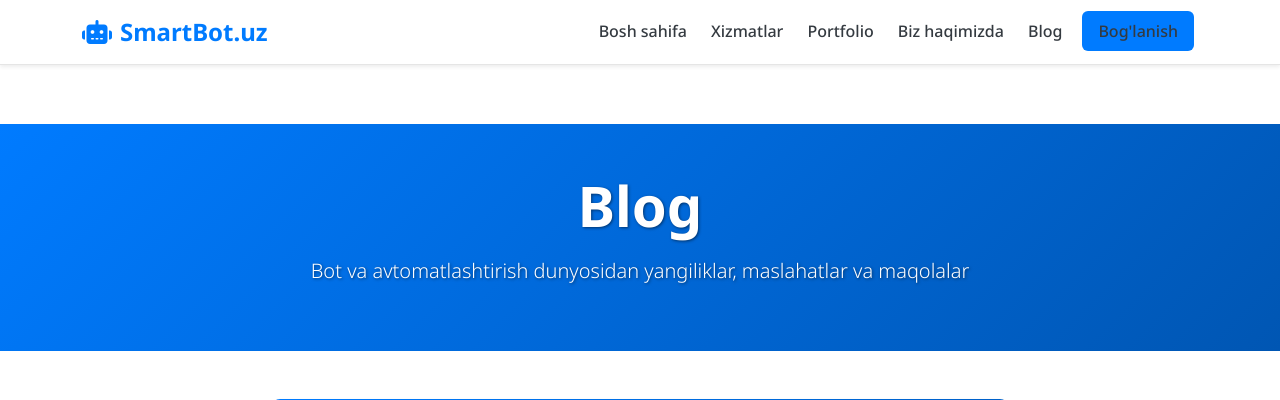
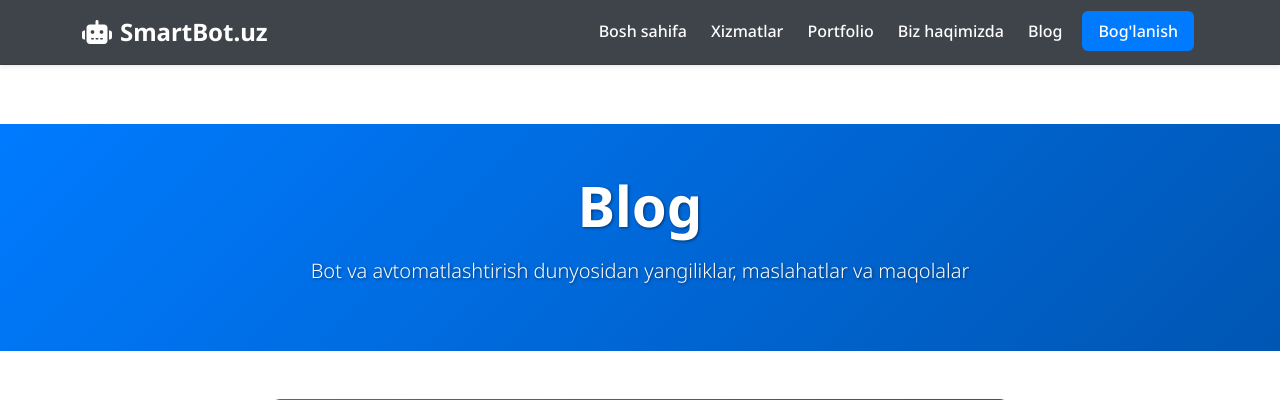
Before and after one commit to onlinemobi102-cpu/SmartBotuz, a Flask app: page /blog in a window 1280 px wide. Shown: the top 400 px of the page. Run offline with Flask 3, Linux system fonts and the light colour scheme.

Commit message:
Update text and background colors for better readability
Modify CSS styles in `static/css/style.css` to change background colors to dark grey and text colors to white for various header elements and navigation links.

Replit-Commit-Author: Agent
Replit-Commit-Session-Id: 5db8e0f8-eeee-4ed2-b796-3fbdbfe79441
Replit-Commit-Checkpoint-Type: full_checkpoint
Replit-Commit-Screenshot-Url: https://storage.googleapis.com/screenshot-production-us-central1/76dd5fe7-4690-426e-9567-7fbd40d26987/5db8e0f8-eeee-4ed2-b796-3fbdbfe79441/luq5oIA

```diff
--- a/static/css/style.css
+++ b/static/css/style.css
@@ -112,13 +112,13 @@ h1, h2, h3, h4, h5, h6 {
     transition: var(--transition);
     backdrop-filter: blur(10px);
     border-bottom: 1px solid rgba(0, 0, 0, 0.1);
-    background-color: rgba(255, 255, 255, 0.95) !important;
+    background-color: rgba(52, 58, 64, 0.95) !important;
 }
 
 .navbar-brand {
     font-size: 1.5rem;
     font-weight: 700;
-    color: var(--primary-color) !important;
+    color: #ffffff !important;
 }
 
 .navbar-nav .nav-link {
@@ -126,7 +126,7 @@ h1, h2, h3, h4, h5, h6 {
     margin: 0 0.25rem;
     transition: var(--transition);
     position: relative;
-    color: var(--dark-color) !important;
+    color: #ffffff !important;
 }
 
 .navbar-nav .nav-link:hover {
```
